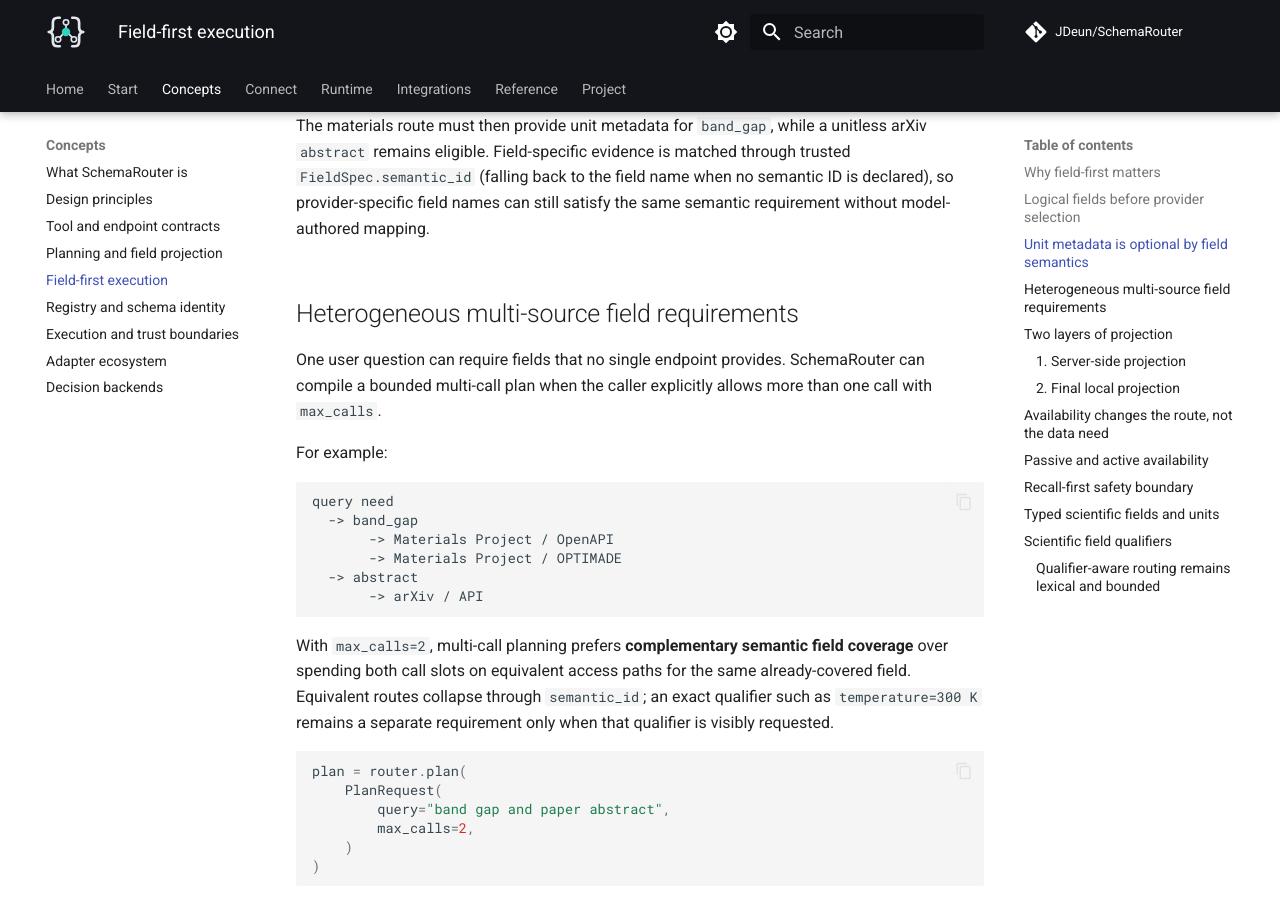
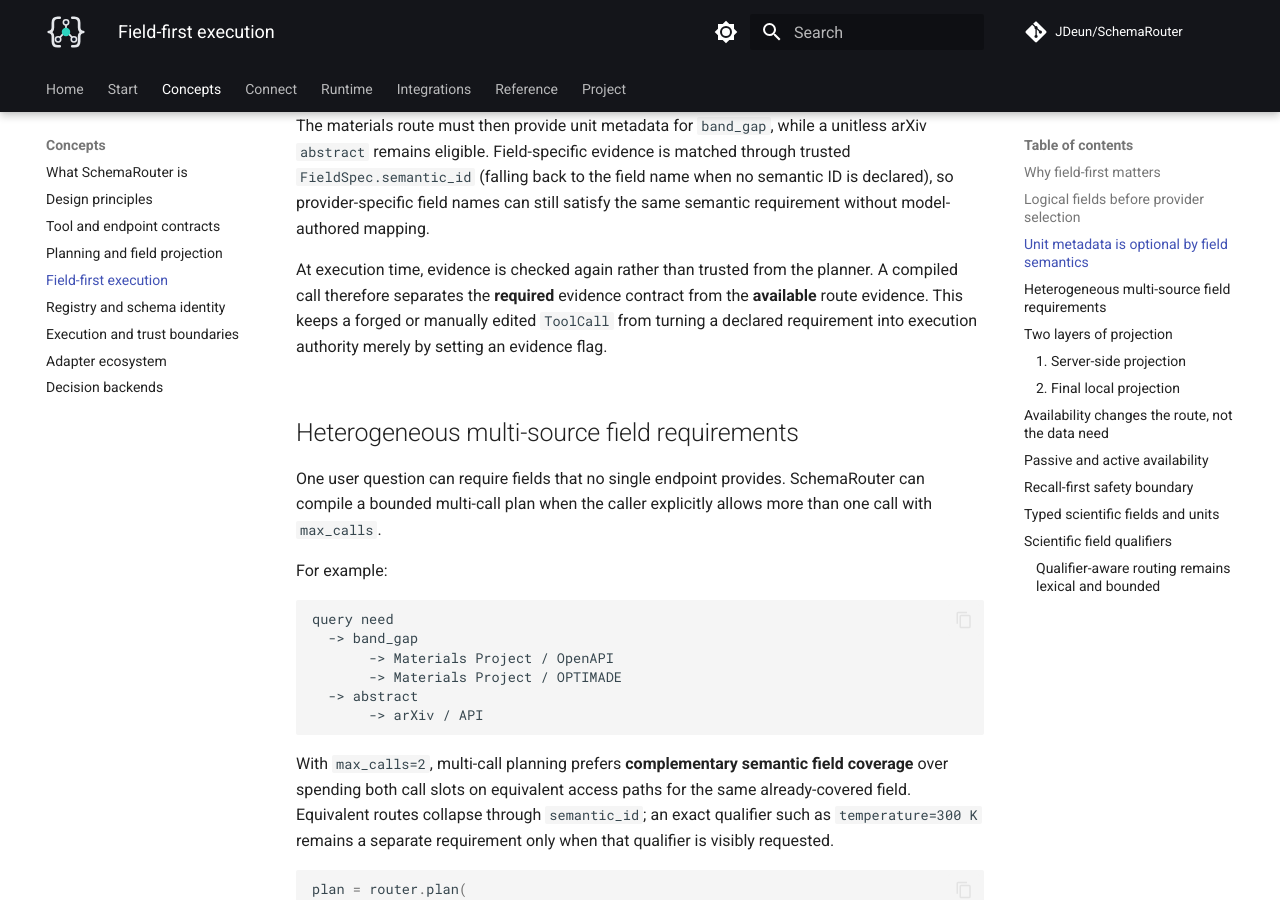
Before and after one commit to JDeun/SchemaRouter, an MkDocs documentation site: the page built from docs/concepts/field-first-execution.md, in a window 1280 px wide and 900 px high, scrolled down 2214 px. Built offline with MkDocs 1.6.1 and Material for MkDocs 9.7.7, drawn with Linux system fonts in a browser that asks for light colours; comment, search, counter and statistics services are not loaded.

Commit message:
docs: document runtime evidence revalidation

```diff
--- a/docs/concepts/field-first-execution.md
+++ b/docs/concepts/field-first-execution.md
@@ -97,6 +97,11 @@ The materials route must then provide unit metadata for `band_gap`, while a unit
 `FieldSpec.semantic_id` (falling back to the field name when no semantic ID is declared), so
 provider-specific field names can still satisfy the same semantic requirement without model-authored
 mapping.
+
+At execution time, evidence is checked again rather than trusted from the planner. A compiled call
+therefore separates the **required** evidence contract from the **available** route evidence. This
+keeps a forged or manually edited `ToolCall` from turning a declared requirement into execution
+authority merely by setting an evidence flag.
 
 ## Heterogeneous multi-source field requirements
 
```
